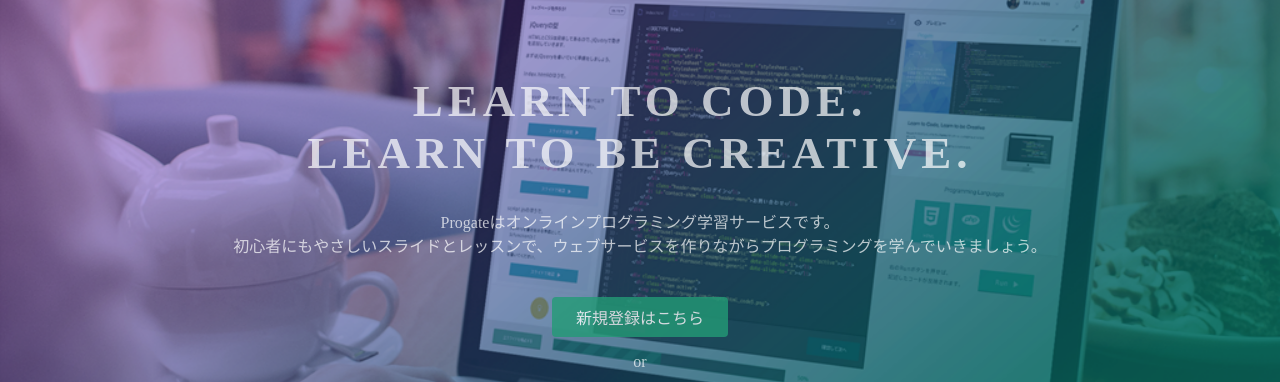
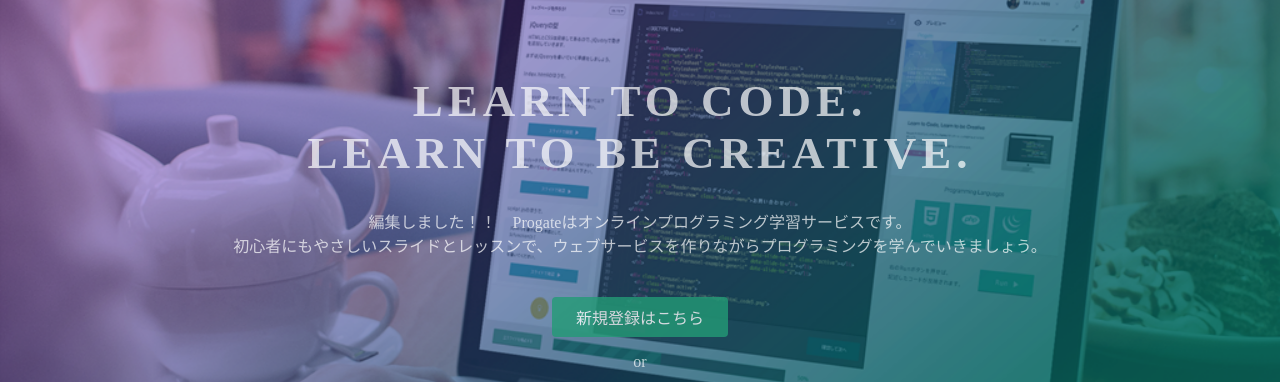
Before and after one commit to kz-lang/test, a plain HTML site: page index.html in a window 1280 px wide. Shown: the part 135-517 px from the top of the page. Drawn offline with Linux system fonts and the light colour scheme.

Commit message:
Update index.html

```diff
--- a/index.html
+++ b/index.html
@@ -24,7 +24,7 @@
   <div class="top-wrapper">
     <div class="container">
       <h1>LEARN TO CODE.<br>LEARN TO BE CREATIVE.</h1>
-      <p>Progateはオンラインプログラミング学習サービスです。<br>初心者にもやさしいスライドとレッスンで、ウェブサービスを作りながらプログラミングを学んでいきましょう。</p>
+      <p>編集しました！！　Progateはオンラインプログラミング学習サービスです。<br>初心者にもやさしいスライドとレッスンで、ウェブサービスを作りながらプログラミングを学んでいきましょう。</p>
       <div class="btn-wrapper">
         <a href="#" class="btn signup">新規登録はこちら</a>
         <p>or</p>
```
